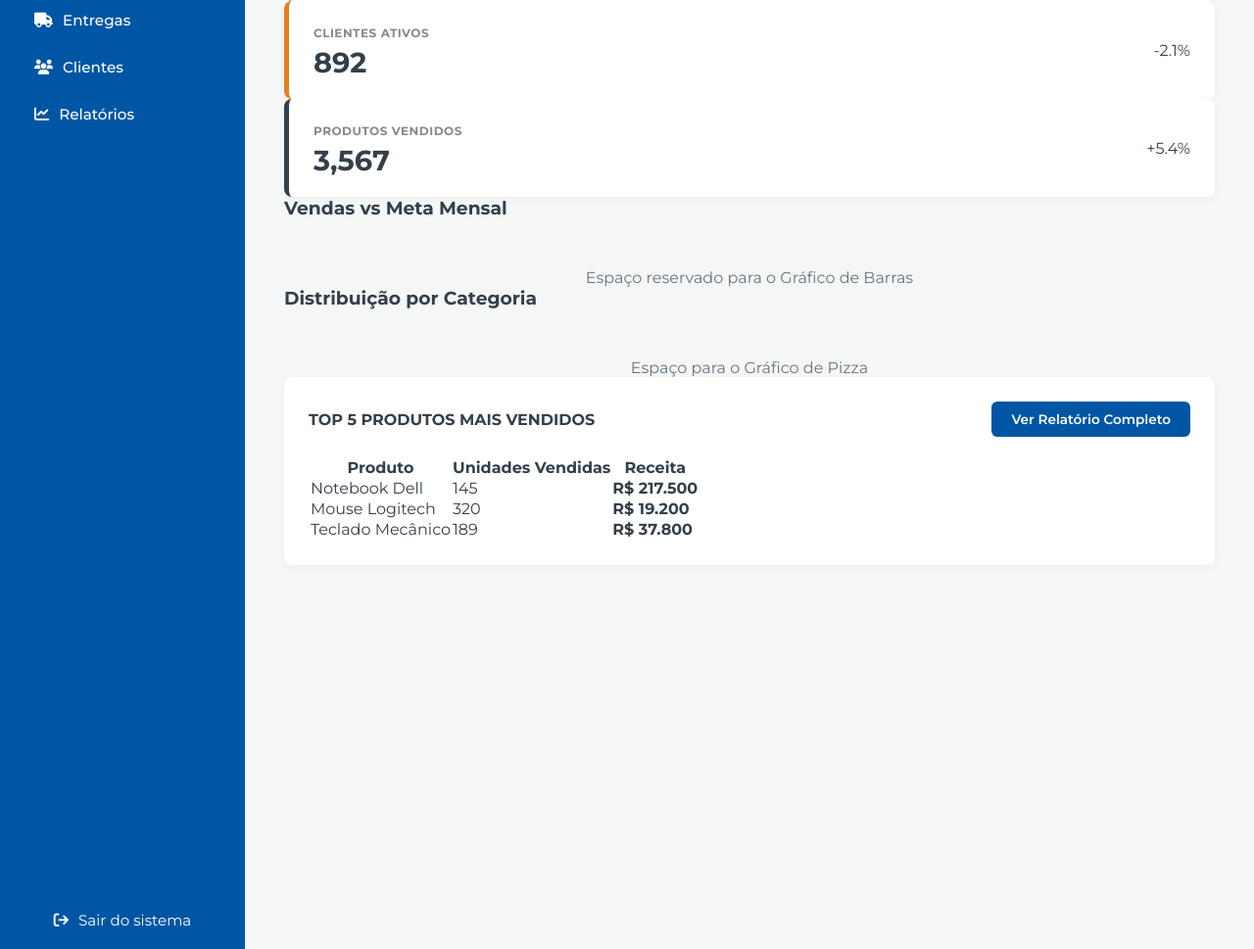
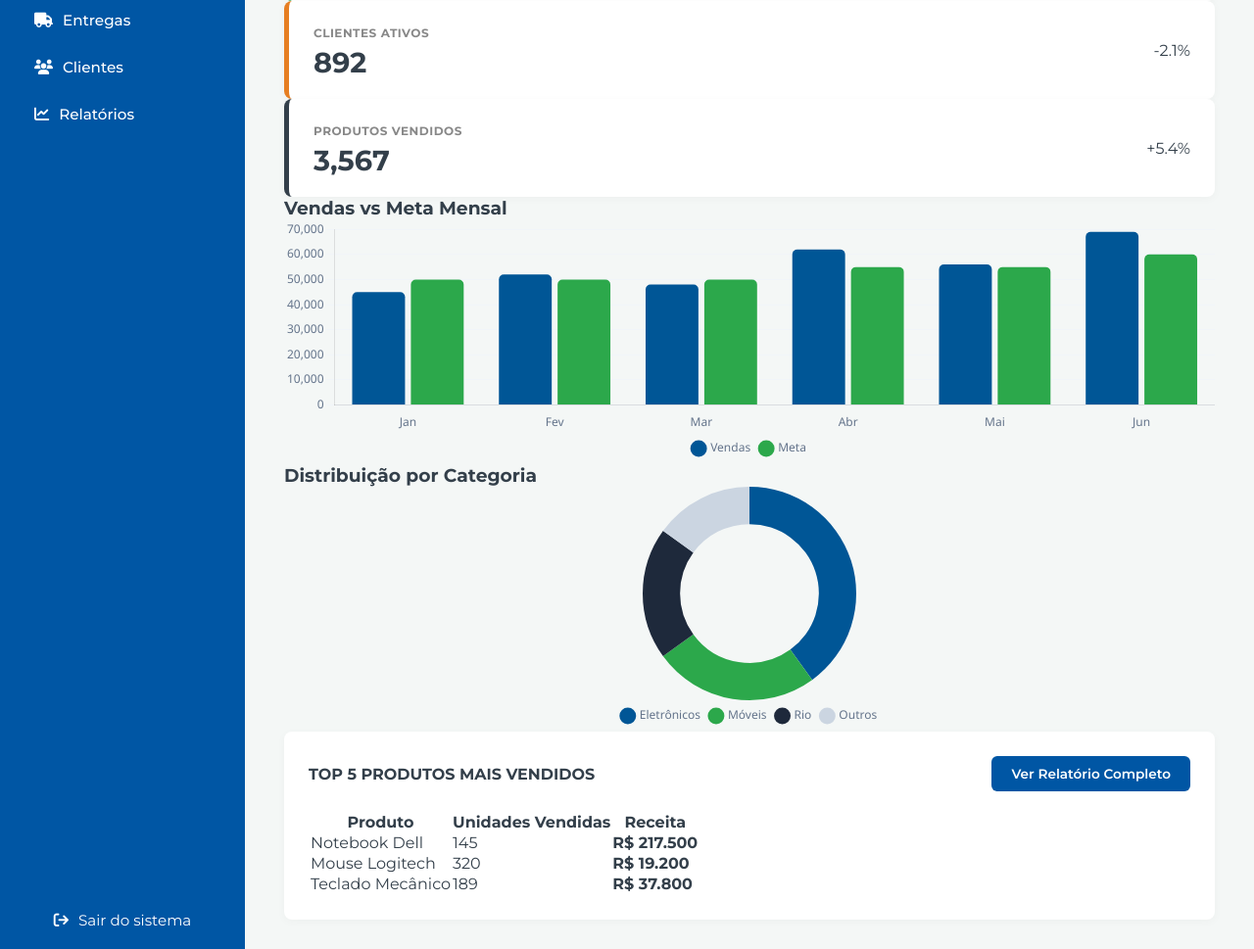
Before and after one commit to Gotheus2/Alpha-Distribuidora, a Django app: page / in a window 1280 px wide. Shown: the part 317-1286 px from the top of the page at 98% size. Run offline with Django 5.2, Linux system fonts and the light colour scheme.

Commit message:
Gráficos

```diff
--- a/pagina_interna/templates/dashboard.html
+++ b/pagina_interna/templates/dashboard.html
@@ -7,6 +7,16 @@
     <title>{% block title %}Alpha Distribuidora{% endblock title %}</title>
     <link rel="stylesheet" href="https://cdnjs.cloudflare.com/ajax/libs/font-awesome/6.4.2/css/all.min.css">
     <link rel="stylesheet" href="{% static 'css/style.css' %}" />
+    <style>
+        /* Ajustes rápidos para garantir que os gráficos caibam no layout */
+        .area-do-grafico {
+            position: relative;
+            height: 250px; /* Ajuste conforme necessário */
+            width: 100%;
+        }
+        .main-chart { min-width: 60%; }
+        .side-chart { min-width: 30%; }
+    </style>
 </head>
 <body>
 
@@ -90,22 +100,17 @@
             </section>
 
             <section class="charts-container">
-
                 <div class="card-grafico-bg main-chart">
                     <h3>Vendas vs Meta Mensal</h3>
                     <div class="area-do-grafico">
-            <p style="color: var(--texto-mutado); text-align: center; margin-top: 50px;">
-                Espaço reservado para o Gráfico de Barras
-            </p>
+                        <canvas id="vendasMetaChart"></canvas>
                     </div>
                 </div>
 
                 <div class="card-grafico-bg side-chart">
                     <h3>Distribuição por Categoria</h3>
                     <div class="area-do-grafico">
-            <p style="color: var(--texto-mutado); text-align: center; margin-top: 50px;">
-                Espaço para o Gráfico de Pizza
-            </p>
+                        <canvas id="categoriaChart"></canvas>
                     </div>
                 </div>
             </section>
@@ -143,8 +148,73 @@
                 </table>
             </section>
 
-        </div> </main>
         </div>
+    </main>
+</div>
+
+<script src="https://cdn.jsdelivr.net/npm/chart.js"></script>
+<script>
+    // Configurações Globais do Chart.js
+    Chart.defaults.color = '#64748b';
+    Chart.defaults.font.family = "'Segoe UI', Roboto, sans-serif";
+
+    // 1. Gráfico de Vendas vs Meta (Barras)
+    const ctxBar = document.getElementById('vendasMetaChart').getContext('2d');
+    new Chart(ctxBar, {
+        type: 'bar',
+        data: {
+            labels: ['Jan', 'Fev', 'Mar', 'Abr', 'Mai', 'Jun'],
+            datasets: [
+                {
+                    label: 'Vendas',
+                    data: [45000, 52000, 48000, 62000, 56000, 69000],
+                    backgroundColor: '#005696',
+                    borderRadius: 5
+                },
+                {
+                    label: 'Meta',
+                    data: [50000, 50000, 50000, 55000, 55000, 60000],
+                    backgroundColor: '#2ca84b',
+                    borderRadius: 5
+                }
+            ]
+        },
+        options: {
+            responsive: true,
+            maintainAspectRatio: false,
+            plugins: {
+                legend: { position: 'bottom', labels: { usePointStyle: true } }
+            },
+            scales: {
+                y: { beginAtZero: true, grid: { color: '#f1f5f9' } },
+                x: { grid: { display: false } }
+            }
+        }
+    });
+
+    // 2. Gráfico de Distribuição (Rosca/Pizza)
+    const ctxPie = document.getElementById('categoriaChart').getContext('2d');
+    new Chart(ctxPie, {
+        type: 'doughnut',
+        data: {
+            labels: ['Eletrônicos', 'Móveis', 'Rio', 'Outros'],
+            datasets: [{
+                data: [40, 25, 20, 15],
+                backgroundColor: ['#005696', '#2ca84b', '#1e293b', '#cbd5e1'],
+                hoverOffset: 4,
+                borderWidth: 0
+            }]
+        },
+        options: {
+            responsive: true,
+            maintainAspectRatio: false,
+            cutout: '65%',
+            plugins: {
+                legend: { position: 'bottom', labels: { usePointStyle: true } }
+            }
+        }
+    });
+</script>
 
 </body>
 </html>
```
Lines whose indentation alone changed are shown as unchanged.
